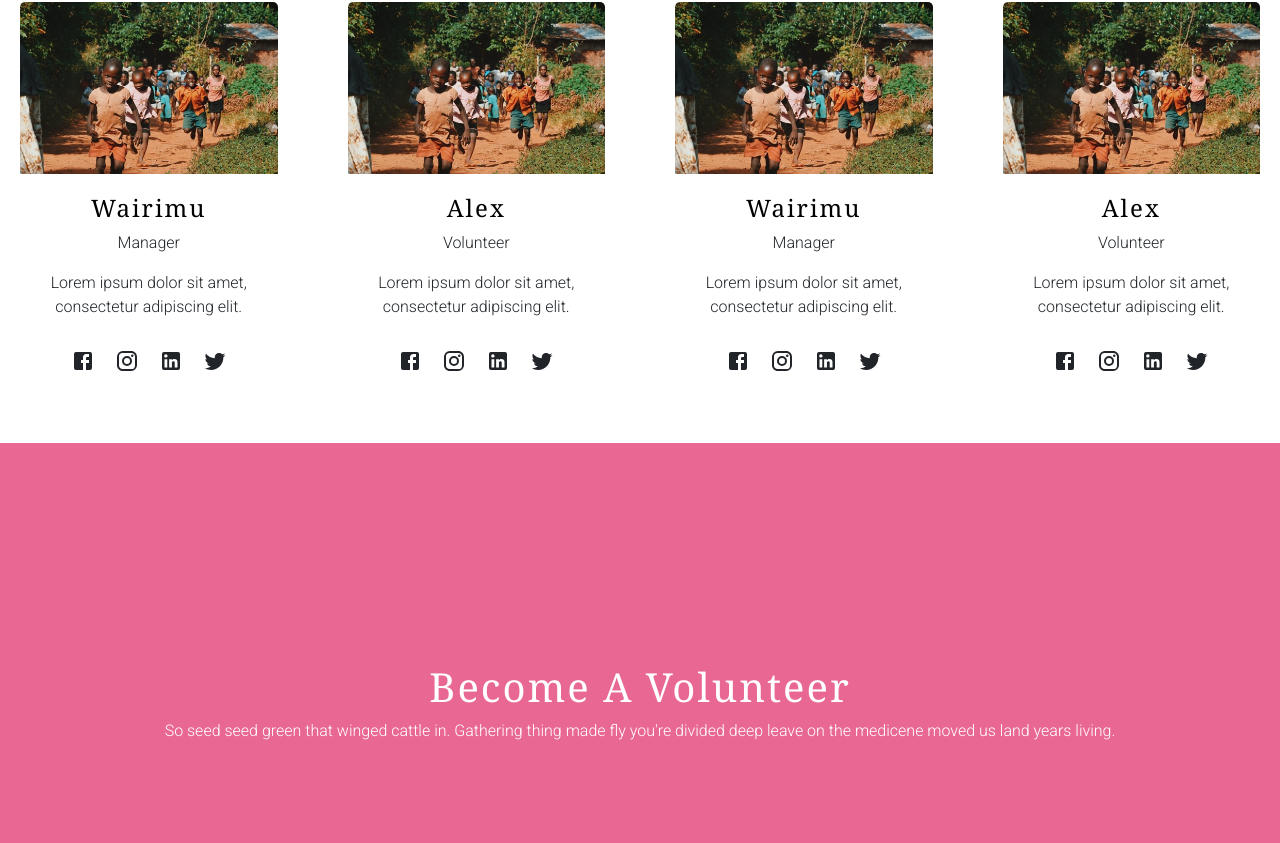
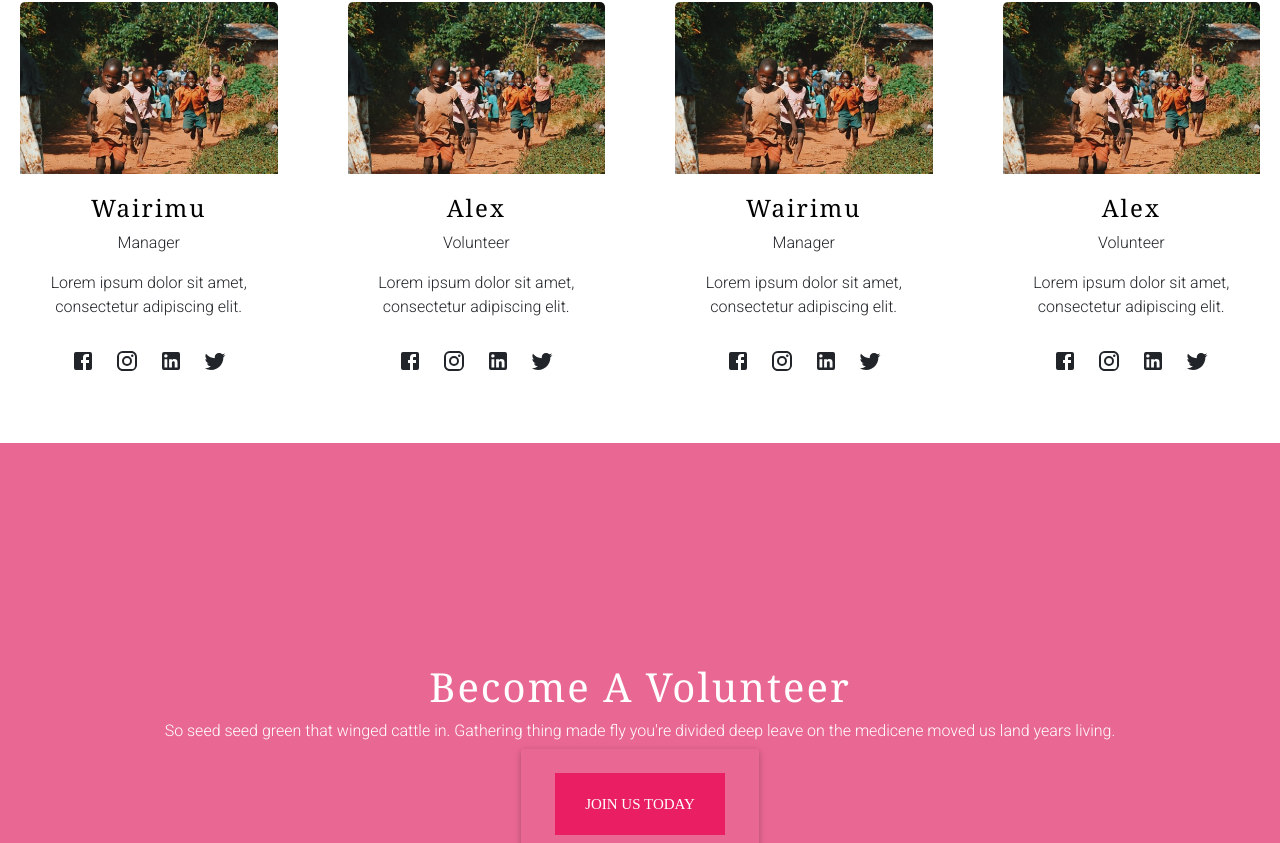
Before and after one commit to Diana-nyamai/CharityFundWebsite, a React (Create React App) app: page / in a window 1280 px wide. Shown: the part 3592-4435 px from the top of the page. Built offline with nearby package versions, Linux system fonts and the light colour scheme.

Commit message:
becomevolunteer update

```diff
--- a/src/Pages/homepage/BecomeVolunteer.js
+++ b/src/Pages/homepage/BecomeVolunteer.js
@@ -6,7 +6,9 @@ function BecomeVolunteer() {
         <h1 style={{textAlign:'center' ,color:'#fff'}}>Become A Volunteer</h1>
 
             <p style={{textAlign:'center'}}>So seed seed green that winged cattle in. Gathering thing made
-            fly you're divided deep leave on the medicene moved us land years living.</p>
+            fly you're divided deep leave on the medicene moved us land years living.
+            <p className="btn"><a href="!#">JOIN US TODAY</a></p>
+            </p>
 
         </div>
     )
```
Also changed, not shown: 1 other file (tests, documents, lock files or other folders).
